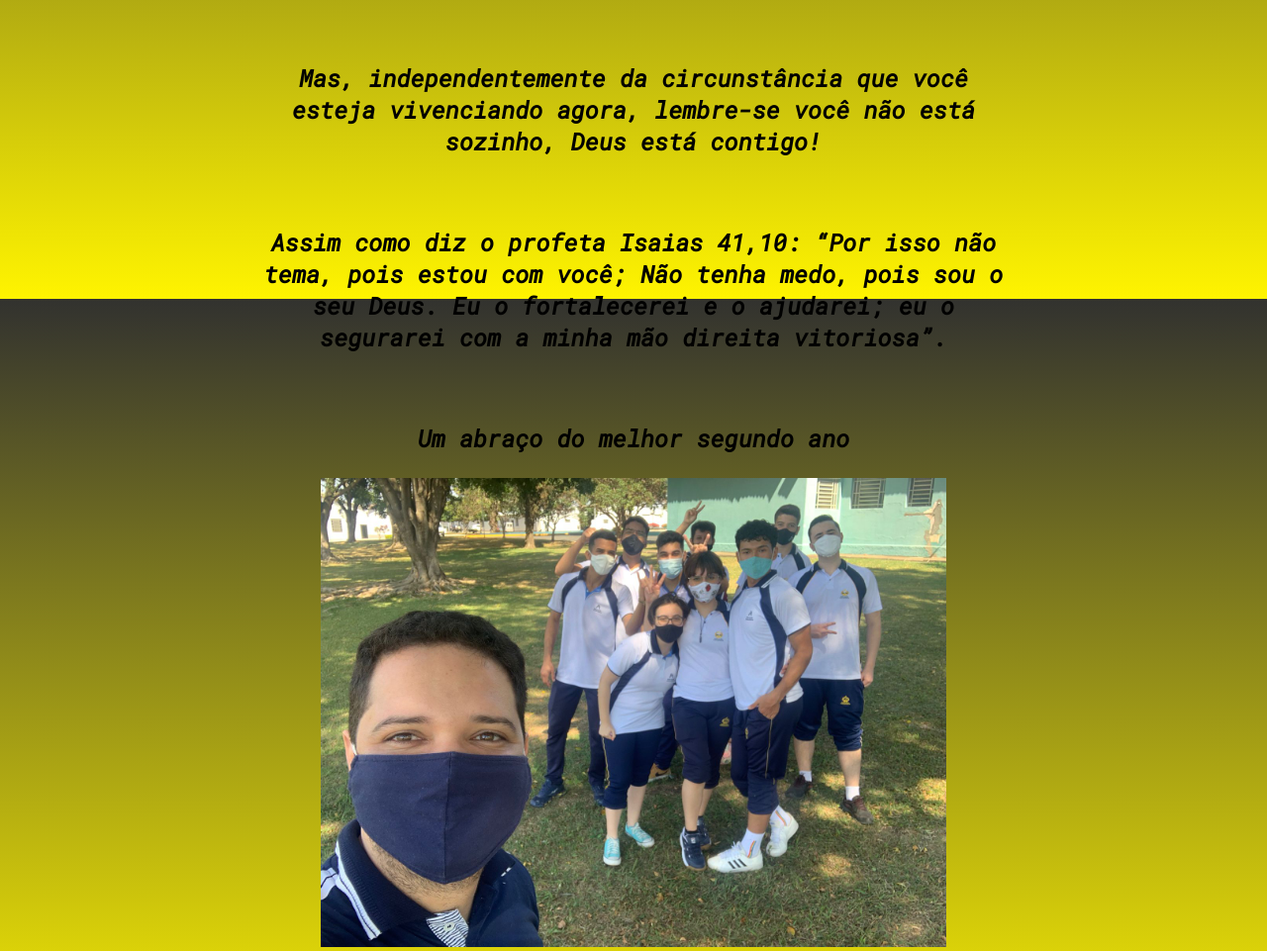
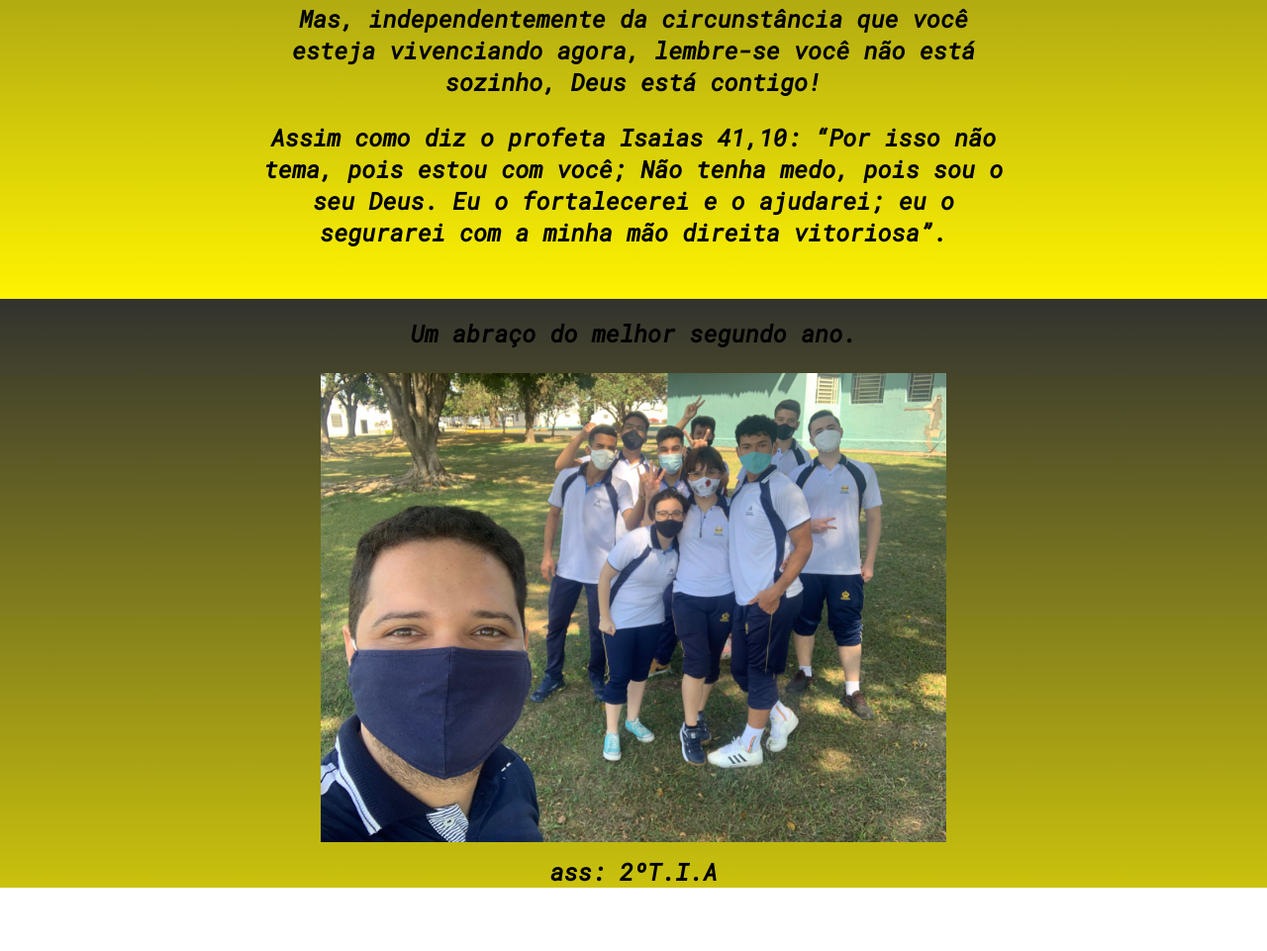
Before and after one commit to jpkm17/sdo, a plain HTML site: page index.html in a window 1280 px wide. Shown: the part 498-1459 px from the top of the page at 99% size. After the commit the page ends 1395 px from the top, so only its background shows below. Drawn offline with Linux system fonts and the light colour scheme.

Commit message:
adicionei o assinatura da turma

```diff
--- a/css/style.css
+++ b/css/style.css
@@ -60,4 +60,9 @@ p, .tia{
     width: 50%;
     margin-left:auto;
     margin-right: auto;
+    margin-bottom: 0;
 }
+
+p, .segundo{
+    margin-top:10px;
+}
--- a/index.html
+++ b/index.html
@@ -24,8 +24,11 @@
             Assim como diz o profeta Isaias 41,10: “Por isso não tema, pois estou com você; Não tenha medo, pois sou o seu Deus. Eu o fortalecerei e o ajudarei; eu o segurarei com a minha mão direita vitoriosa”.
         </p>
 
-        <p class="tia">Um abraço do melhor segundo ano</p>
+        <p class="tia">Um abraço do melhor segundo ano.</p>
         <img src="img/melhor-turma.jpeg" class='turma'>
+
+        <p class='segundo'> ass: 2ºT.I.A</p>
+
     </div>
 
 
```
